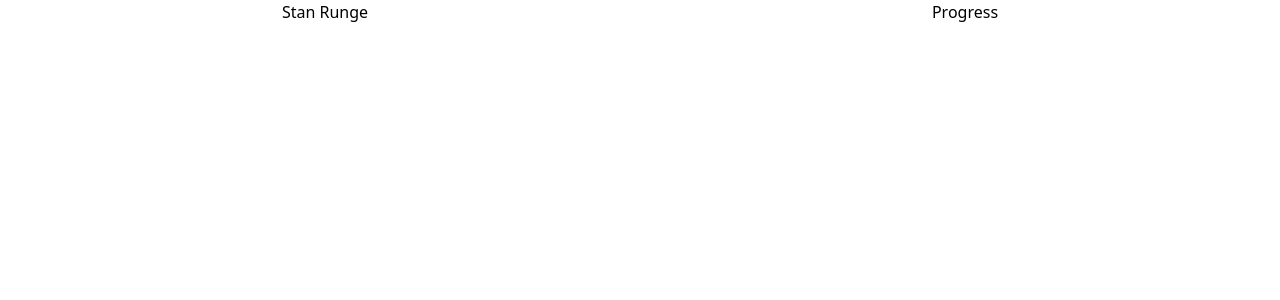
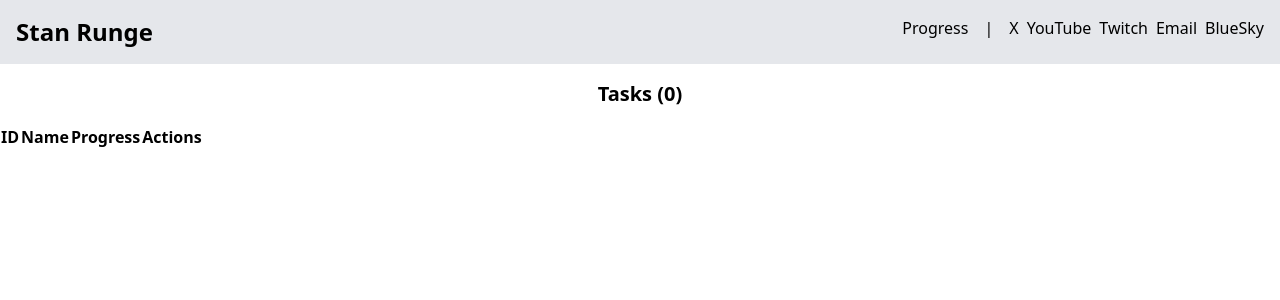
Before and after one commit to stanrunge/personal-website, a SvelteKit app in the folder packages/web/: page /progress in a window 1280 px wide. Shown: the top 300 px of the page. Built offline with nearby package versions, Linux system fonts and the light colour scheme.

Commit message:
chore: upgrade to svelte 5 and make basic layout

```diff
--- a/packages/web/src/routes/+layout.svelte
+++ b/packages/web/src/routes/+layout.svelte
@@ -1,12 +1,27 @@
 <script lang="ts">
 	import '../app.css';
+	interface Props {
+		children?: import('svelte').Snippet;
+	}
+
+	let { children }: Props = $props();
 </script>
 
-<nav class="flex justify-around">
-	<div><a href="/">Stan Runge</a></div>
-	<div>
-		<a href="/progress">Progress</a>
+<nav class="flex justify-between bg-gray-200">
+	<div class="m-4"><a href="/" class="font-bold text-2xl">Stan Runge</a></div>
+	<div class="m-4 flex gap-4">
+		<div>
+			<a href="/progress">Progress</a>
+		</div>
+		<div>|</div>
+		<div class="flex gap-2">
+			<a href="https://x.com/stanrunge">X</a>
+			<a href="https://x.com/stanrunge">YouTube</a>
+			<a href="https://x.com/stanrunge">Twitch</a>
+			<a href="https://x.com/stanrunge">Email</a>
+			<a href="https://x.com/stanrunge">BlueSky</a>
+		</div>
 	</div>
 </nav>
 
-<slot />
+{@render children?.()}
--- a/packages/web/src/routes/+page.svelte
+++ b/packages/web/src/routes/+page.svelte
@@ -1,5 +1,5 @@
 <script lang="ts">
-	export let data;
+	let { data } = $props();
 </script>
 
 <h1>Welcome to SvelteKit</h1>
--- /dev/null
+++ b/packages/web/src/routes/progress/+page.server.ts
@@ -0,0 +1,5 @@
+export const load = async () => {
+	return {
+		tasks: []
+	}
+}
--- a/packages/web/src/routes/progress/+page.svelte
+++ b/packages/web/src/routes/progress/+page.svelte
@@ -0,0 +1,25 @@
+<script lang="ts">
+	let { data } = $props();
+</script>
+
+<h1 class="font-bold text-xl text-center m-4">Tasks ({data.tasks.length})</h1>
+<table>
+	<thead>
+		<tr>
+			<th>ID</th>
+			<th>Name</th>
+			<th>Progress</th>
+			<th>Actions</th>
+		</tr>
+	</thead>
+	<tbody>
+		{#each data.tasks as task}
+			<tr>
+				<td></td>
+				<td></td>
+				<td></td>
+				<td><button>Delete</button></td>
+			</tr>
+		{/each}</tbody
+	>
+</table>
```
Also changed, not shown: packages/web/package.json (+5 -5 lines), 1 other file (tests, documents, lock files or other folders).
